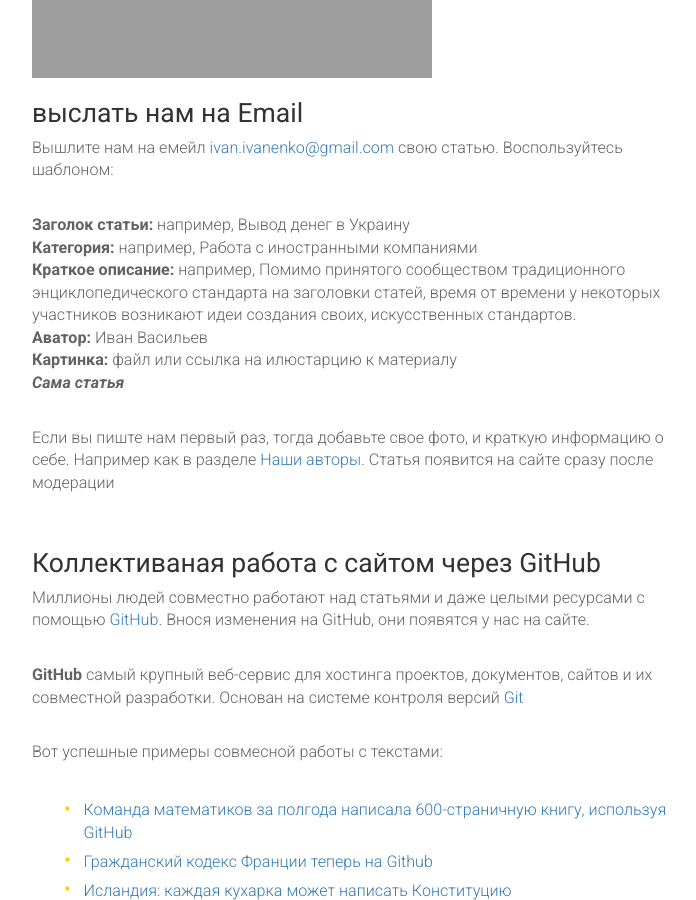
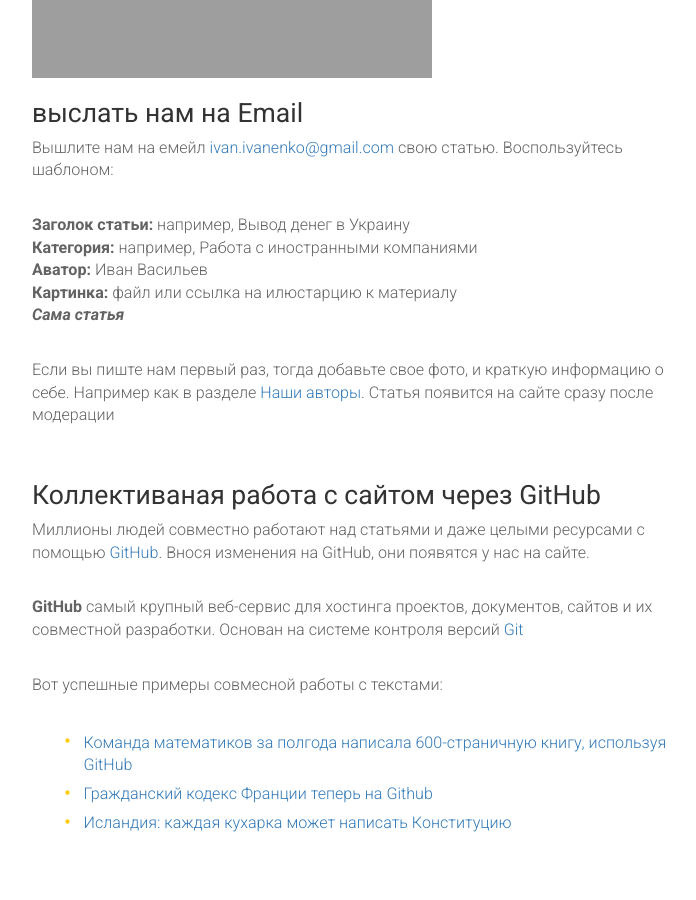
Before and after one commit to itinua/itinua.github.io, a Jekyll site: the page built from content/add-material.md, in a window 1280 px wide and 900 px high, scrolled down 626 px. Shown: the whole window, without its empty margins (233-929 px from the left). Built offline with Jekyll 4.4.1, drawn with Linux system fonts in a browser that asks for light colours; Markdown is read by kramdown in place of the engine named in the settings.

Commit message:
Update add-material.md

```diff
--- a/content/add-material.md
+++ b/content/add-material.md
@@ -13,7 +13,6 @@ title: Добавление нового материла на сайт ITIN.ua
 
 **Заголок статьи:** например, Вывод денег в Украину
 **Категория:** например, Работа с иностранными компаниями
-**Краткое описание:** например, Помимо принятого сообществом традиционного энциклопедического стандарта на заголовки статей, время от времени у некоторых участников возникают идеи создания своих, искусственных стандартов.
 **Аватор:** Иван Васильев
 **Картинка:** файл или ссылка на илюстарцию к материалу
 __*Сама статья*__
```
